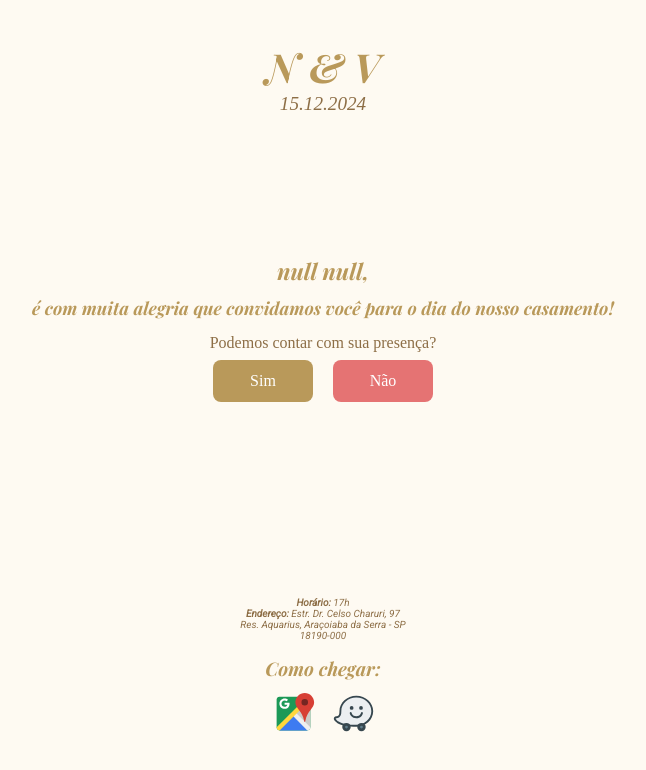
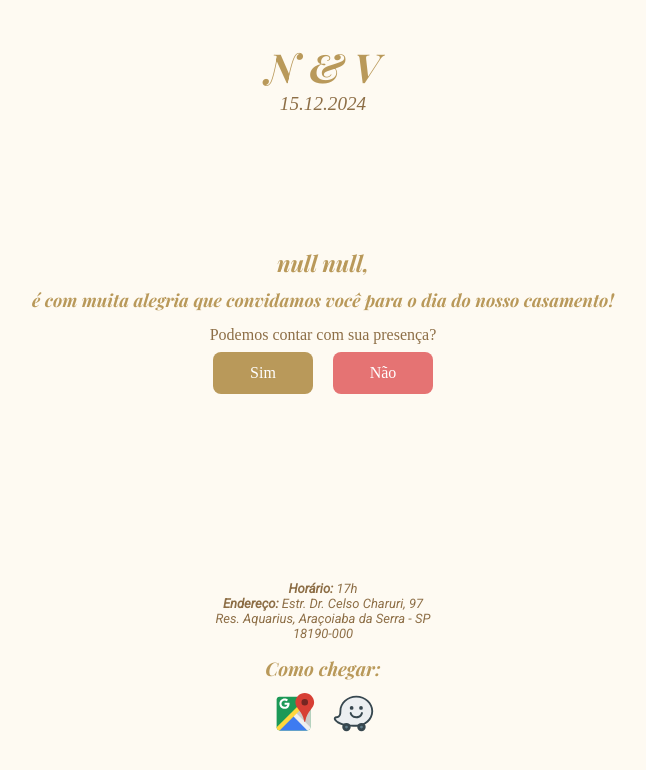
Before and after one commit to VictorAlmeidaFonseca/guest-list, a Next.js app: page / in a window 1280 px wide. Shown: the top 770 px of the page, without its empty margins (317-963 px from the left). Built offline with nearby package versions, Linux system fonts and the light colour scheme.

Commit message:
Update page.module.css

```diff
--- a/src/app/page.module.css
+++ b/src/app/page.module.css
@@ -213,7 +213,7 @@
 .footerDescription {
   font-family: 'Roboto', sans-serif;
   font-style: italic;
-  font-size: 10px
+  font-size: 13px
 }
 
 
```
